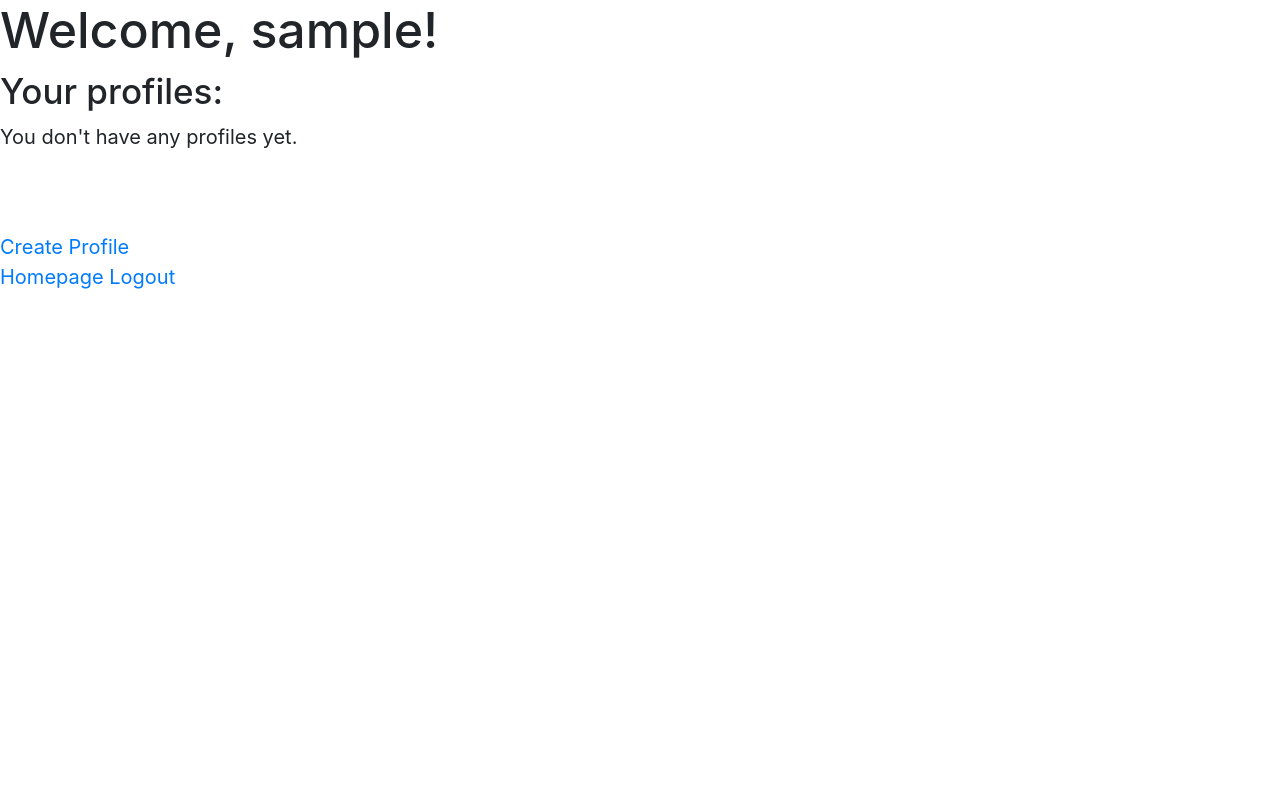
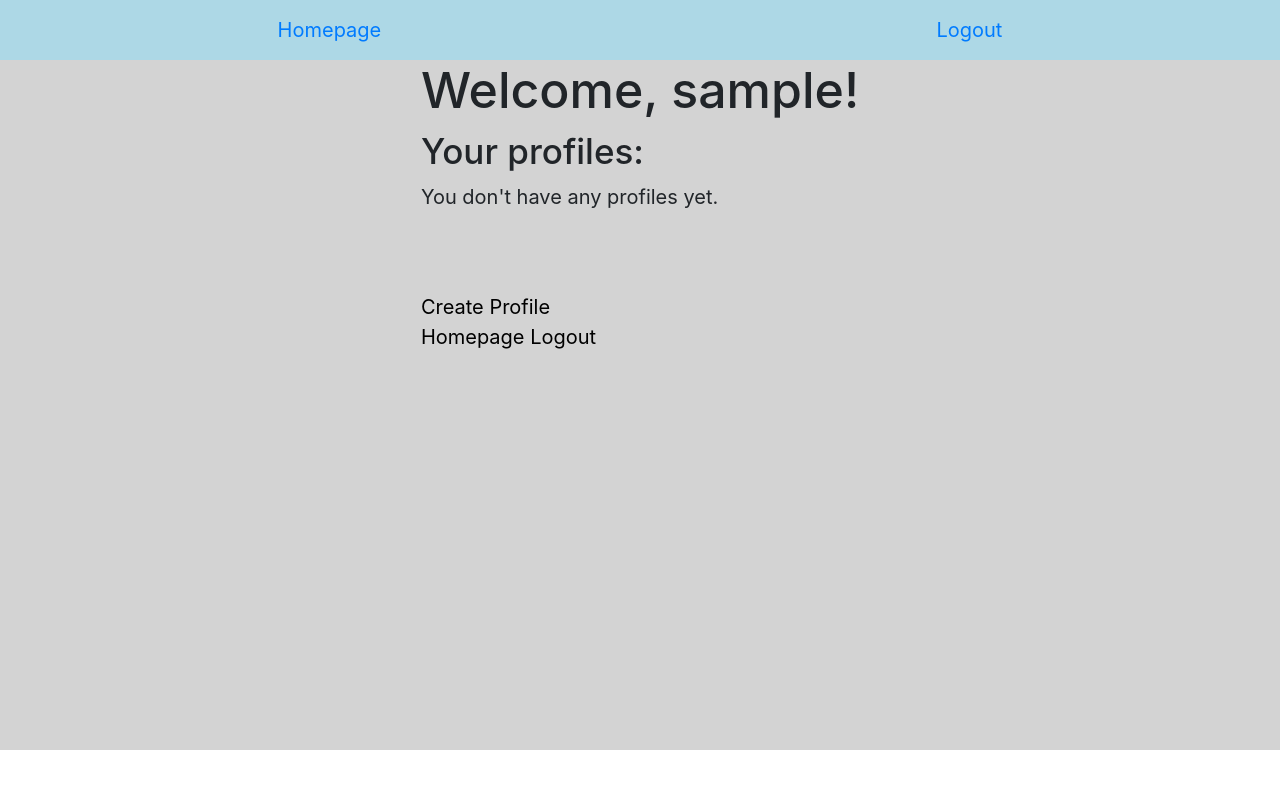
Before and after one commit to OscarLeon15/project-2, a Node server app: page /private-page in a window 1280 px wide. Run offline with Node 20, Linux system fonts and the light colour scheme; the visitor is signed in with stand-in values (Sample User, id 1); data that the repository does not hold is empty; some libraries are stand-ins or nearby versions.

Commit message:
started style on profiles

```diff
--- a/public/stylesheets/style.css
+++ b/public/stylesheets/style.css
@@ -104,3 +104,44 @@ button{
   flex-direction: column;
   align-items: center;
 }
+
+/* profile page.................................................................. */
+.profile-background-div{
+  /* color: white; */
+  height: 750px;
+  display: flex;
+  /* justify-content: center; */
+  flex-direction: column;
+  align-items: center;
+  background-color: lightgrey;
+  /* background-image: url("../images/profile-background1.jpg");
+  background-position: center;
+  background-repeat: no-repeat;
+  background-size: cover; */
+}
+.nav{
+  width: 100%;
+  padding: 15px 0px;
+  background-color: lightblue;
+  display: flex;
+  justify-content: space-around;
+  align-items: center;
+
+}
+.my-profile{
+  background-color: lightgreen;
+  display: flex;
+}
+.profile-box{
+  border: solid 2px black;
+  display: flex;
+  justify-content: center;
+  flex-direction: column;
+  align-items: center;
+  /* padding: auto 20px; */
+  margin: auto 20px;
+  width: 400px;
+}
+.private-bottom-links-div a{
+  color: black;
+}
--- a/views/user/private.hbs
+++ b/views/user/private.hbs
@@ -1,11 +1,21 @@
+
+
+<div class="profile-background-div">
+<div class="nav">
+    <a href="/">Homepage</a>
+    <a href="/logout">Logout</a>
+</div>
+
+  <div>
     {{#if user}}
       <h1>Welcome, {{user.username}}!</h1>
 
 
       <h3>Your profiles:</h3>
     {{#if profiles}}
+      <div class='my-profile'>
       {{#each profiles}}
-  <div class='my-profile'>
+        <div class="profile-box">
           <h4>{{this.name}}</h4>
           <ul>
             <li>Favorite team: {{this.favoriteTeam}}
@@ -17,14 +27,22 @@
           </form>
         </div>
       {{/each}}
+      </div>
+
+
     {{else}}
       <p>You don't have any profiles yet.</p>
     {{/if}}
       <br><br>
+      <div class="private-bottom-links-div">
         <a href="/private/create-profile">Create Profile</a>
+      </div>
     {{/if}}
 
-  <div>
+      <div class="private-bottom-links-div">
         <a href="/">Homepage</a>
         <a href="/logout">Logout</a>
       </div>
+
+  </div>
+</div>
```
Also changed, not shown: public/images/profile-background.jpg (added), public/images/profile-background1.jpg (added). Lines whose indentation alone changed are shown as unchanged.
